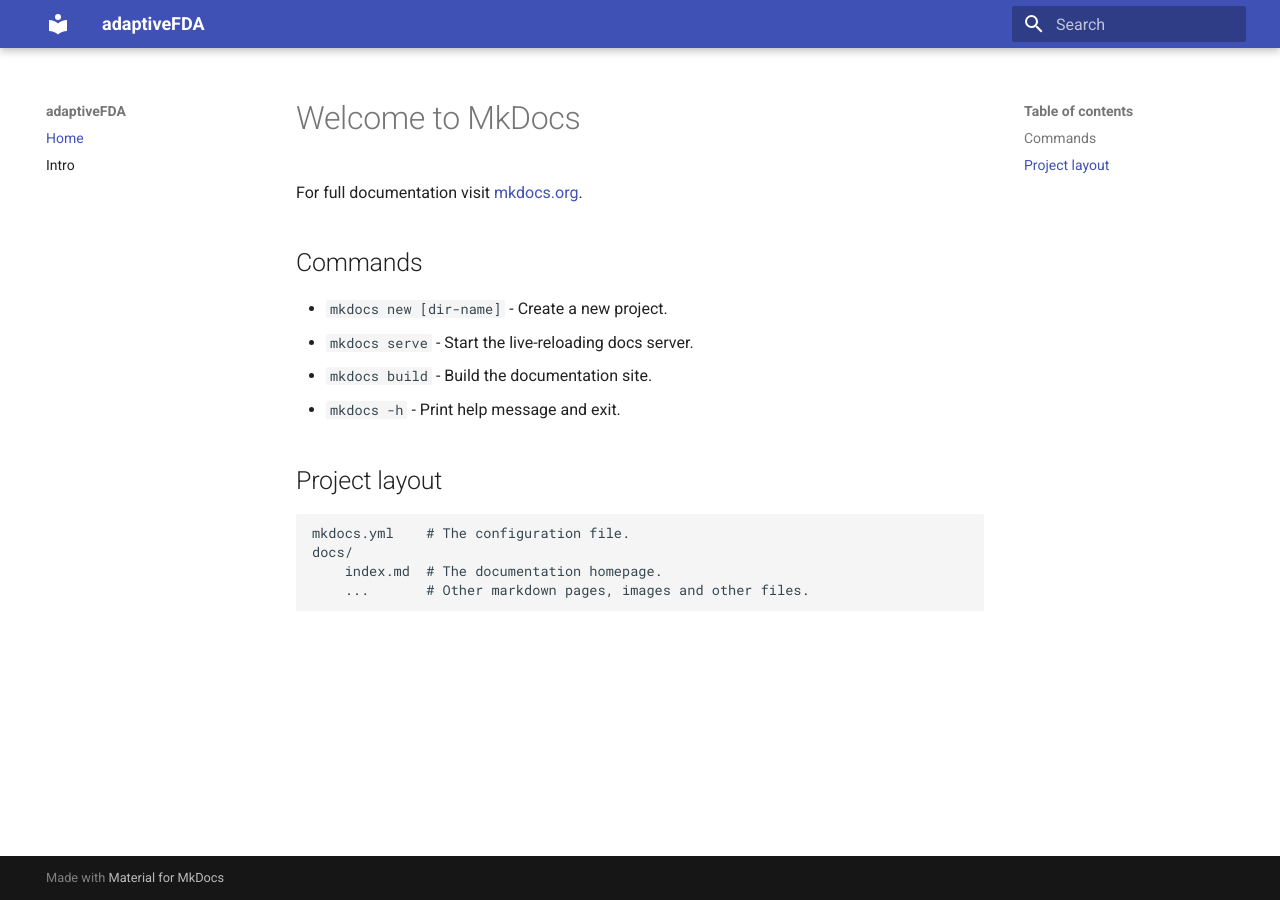
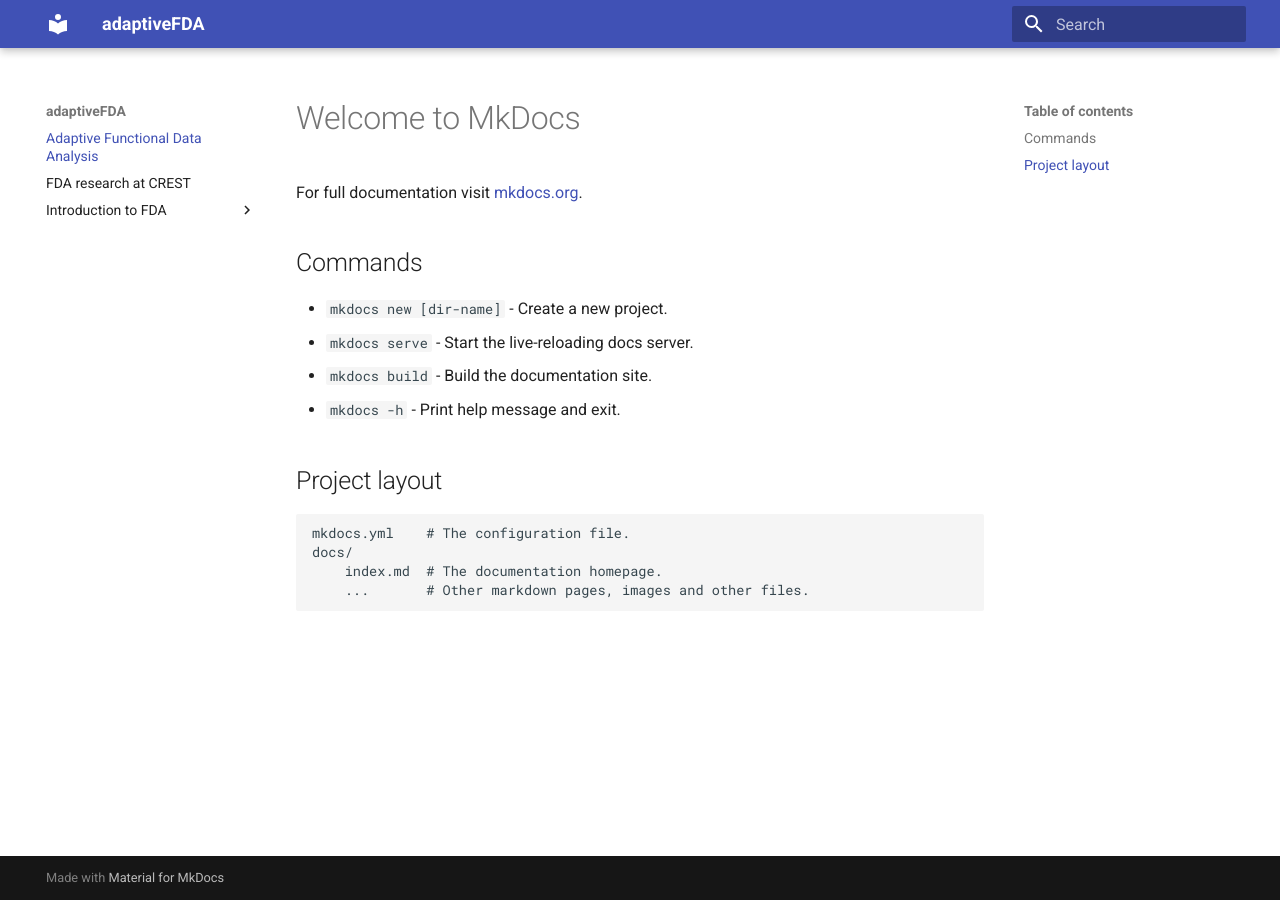
Before and after one commit to adaptive-FDA/quick-start, an MkDocs documentation site: the page built from docs/index.md, in a window 1280 px wide. Built offline with MkDocs 1.6.1 and Material for MkDocs 9.7.7, drawn with Linux system fonts in a browser that asks for light colours.

Commit message:
DOC: Update mkdocs.yml

```diff
--- a/mkdocs.yml
+++ b/mkdocs.yml
@@ -6,11 +6,7 @@
       redirect_maps:
         index.md: index.html
 nav:
-  - Home: index.md
-  - Intro: introduction.md
-  #- User Guide:
-  #  - Writing your docs: writing-your-docs.md
-  #  - Styling your docs: styling-your-docs.md
-  #- About:
-  #  - License: license.md
-  #  - Release Notes: release-notes.md
+  - Adaptive Functional Data Analysis: index.md
+  - FDA research at CREST: crest_research.md
+  - Introduction to FDA:
+    - Paradigm shift: intro_paradigm.md
```
